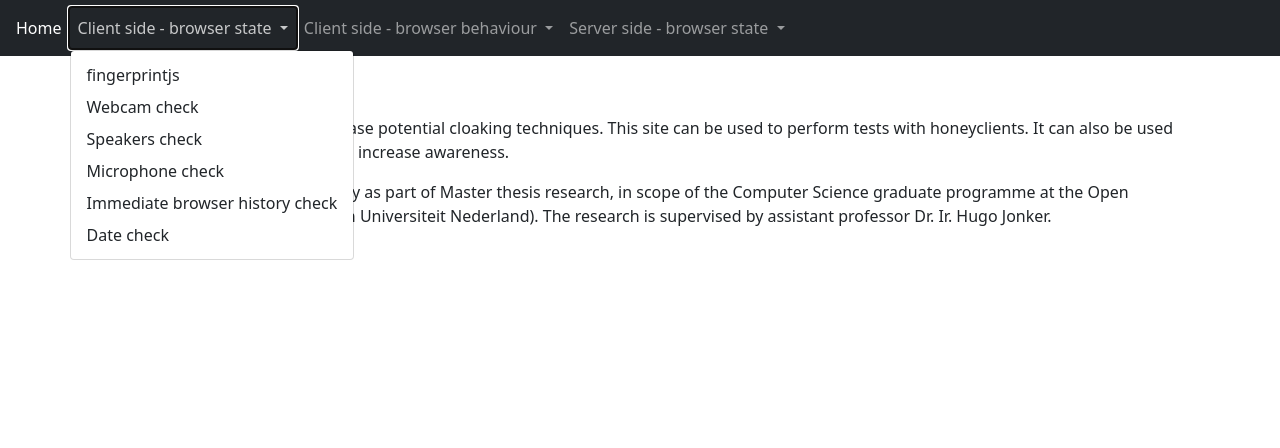
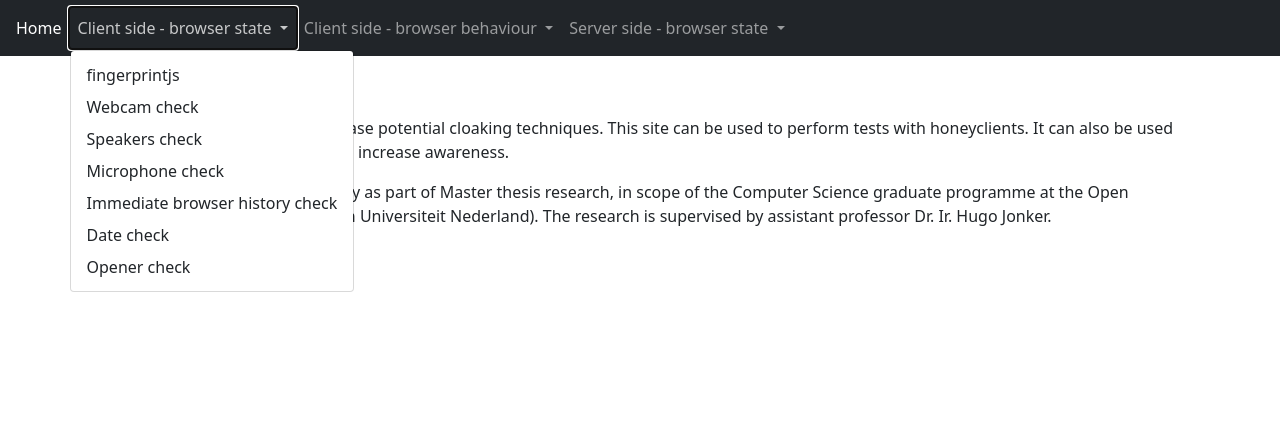
Before and after one commit to Wachizungu/cloakingDemoSite, a Django app: page /cloakingsite/ in a window 1280 px wide, after a click on "Client side - browser state". Shown: the top 448 px of the page. Run offline with Django 3.2, Linux system fonts and the light colour scheme; some libraries are stand-ins or nearby versions.

Commit message:
Add opener check

```diff
--- a/cloakingSite/templates/cloakingSite/base.html
+++ b/cloakingSite/templates/cloakingSite/base.html
@@ -50,6 +50,8 @@
                                    href="/cloakingsite/browserhistorycheck">Immediate browser history check</a></li>
                             <li><a class="dropdown-item{% if nbar == 'datecheck' %} active{% endif %}"
                                    href="/cloakingsite/datecheck">Date check</a></li>
+                            <li><a class="dropdown-item{% if nbar == 'openercheck' %} active{% endif %}"
+                                   href="/cloakingsite/openercheckinitial">Opener check</a></li>
                         </ul>
                     </li>
                     <li class="nav-item dropdown">
--- a/cloakingSite/templates/cloakingSite/home.html
+++ b/cloakingSite/templates/cloakingSite/home.html
@@ -7,5 +7,8 @@
     <p>This site was created by Jeroen Pinoy as part of Master thesis research, in scope of the Computer
         Science graduate programme at the Open University of the Netherlands (Open Universiteit Nederland). The research
         is supervised by assistant professor Dr. Ir. Hugo Jonker.</p>
-
+    <a href="/cloakingsite/webcamcheck" target="_self" rel="opener">self</a>
+    <a href="/cloakingsite/webcamcheck" target="_blank" rel="opener">blank</a>
+    <a href="/cloakingsite/webcamcheck" target="_parent" rel="opener">parent</a>
+    <a href="/cloakingsite/webcamcheck" target="_top" rel="opener">top</a>
 {% endblock %}
--- a/cloakingSite/urls.py
+++ b/cloakingSite/urls.py
@@ -23,4 +23,6 @@ urlpatterns = [
     path('browserhistorycheck', views.immediate_browser_history_check, name='cloakingSite_browserhistorycheck'),
     path('datecheck', views.date_check, name='cloakingSite_datecheck'),
     path('datecheckcontent', views.date_check_content, name='cloakingSite_datecheckcontent'),
+    path('openercheck', views.opener_check, name='cloakingSite_openercheck'),
+    path('openercheckinitial', views.opener_check_initial, name='cloakingSite_openercheckinitial'),
 ]
--- a/cloakingSite/views.py
+++ b/cloakingSite/views.py
@@ -214,3 +214,13 @@ def date_check_content(request):
 
     return render(request, 'cloakingSite/date_check_content.html',
                   {'date_check_passed': date_check_passed, 'date_received': date_received})
+
+
+def opener_check_initial(request):
+    uri = request.get_raw_uri()
+    return render(request, 'cloakingSite/check_opener_initial.html', {'nbar': 'openercheck', 'uri': uri})
+
+
+def opener_check(request):
+    expected_opener = request.scheme + '://' + request.get_host() + '/cloakingsite/openercheckinitial'
+    return render(request, 'cloakingSite/check_opener.html', {'expected_opener': expected_opener})
```
Also changed, not shown: cloakingSite/templates/cloakingSite/check_opener.html (added, +16 -0 lines), cloakingSite/templates/cloakingSite/check_opener_initial.html (added, +7 -0 lines).
